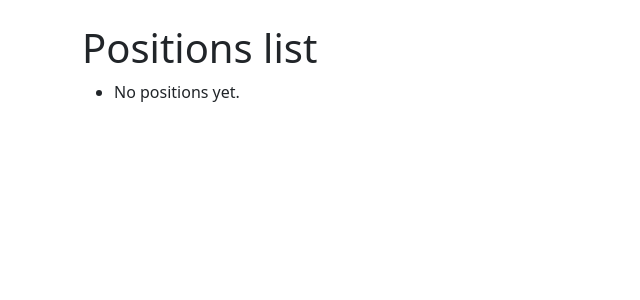
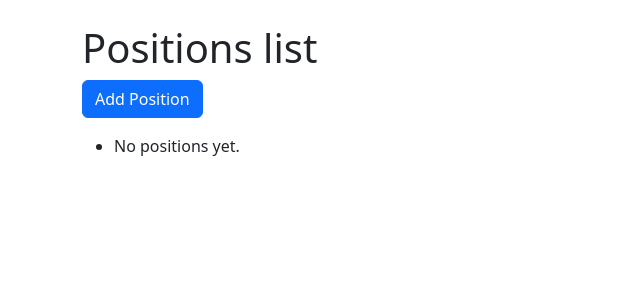
Before and after one commit to Qbaldo/IT_task_manager, a Django app: page /positions/ in a window 1280 px wide. Shown: the top 300 px of the page, without its empty margins (0-640 px from the left). Run offline with Django 5.2, Linux system fonts and the light colour scheme; data that the repository does not hold is empty.

Commit message:
Add delete and add button in position_list add position felete functionality

```diff
--- a/IT_task_manager/templates/task_manager/position_list.html
+++ b/IT_task_manager/templates/task_manager/position_list.html
@@ -4,10 +4,11 @@
   <h1>
     Positions list
   </h1>
+<a href="{% url 'position-create' %}" class="btn btn-primary mb-3">Add Position</a>
   <ul>
     {% for position in positions %}
       <li>
-        {{ position.name }}
+        {{ position.name }} <a href="{% url 'position-delete' position.pk %}" class="btn btn-danger" onclick="return confirm('spowoduje usunięcie wszystkich pracowników przypisanych do tego stanowiska');">Delete</a>
       </li>
     {% empty %}
       <li>No positions yet.</li>
--- a/IT_task_manager/urls.py
+++ b/IT_task_manager/urls.py
@@ -20,7 +20,8 @@ from IT_task_manager.views import (position_list,
                                    worker_list,
                                    task_type_list,
                                    task_list,
-                                   position_create,)
+                                   position_create,
+                                   position_delete,)
 
 
 urlpatterns = [
@@ -30,4 +31,5 @@ urlpatterns = [
     path('tasks/', task_list, name='task-list'),
     path('task-types/', task_type_list, name='task-type-list'),
     path('position_create/' , position_create, name='position-create'),
+    path('position/<int:pk>/delete', position_delete, name='position-delete'),
 ]
--- a/IT_task_manager/views.py
+++ b/IT_task_manager/views.py
@@ -1,4 +1,4 @@
-from django.shortcuts import render, redirect
+from django.shortcuts import render, redirect, get_object_or_404
 from .models import Position, Worker, Task, TaskType
 from .forms import PositionForm
 
@@ -17,6 +17,11 @@ def position_create(request):
         form = PositionForm()
     return render(request, 'task_manager/position_form.html', {'form': form})
 
+def position_delete(request, pk):
+    position = get_object_or_404(Position, pk=pk)
+    position.delete()
+    return redirect('position-list')
+
 def worker_list(request):
     workers = Worker.objects.all()
     return render(request, 'task_manager/worker_list.html', {'workers': workers})
```
